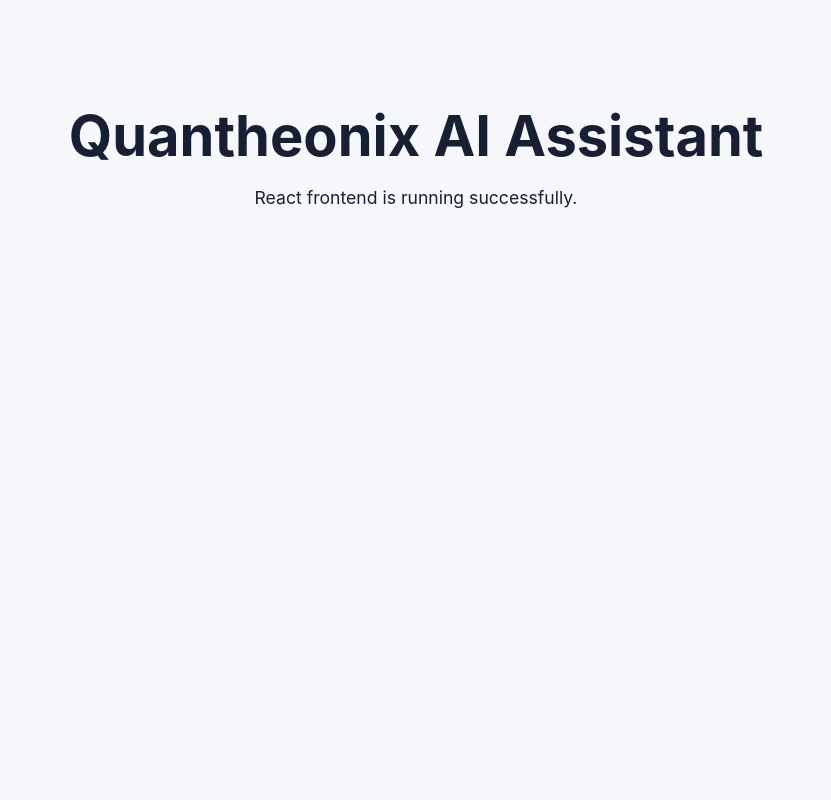
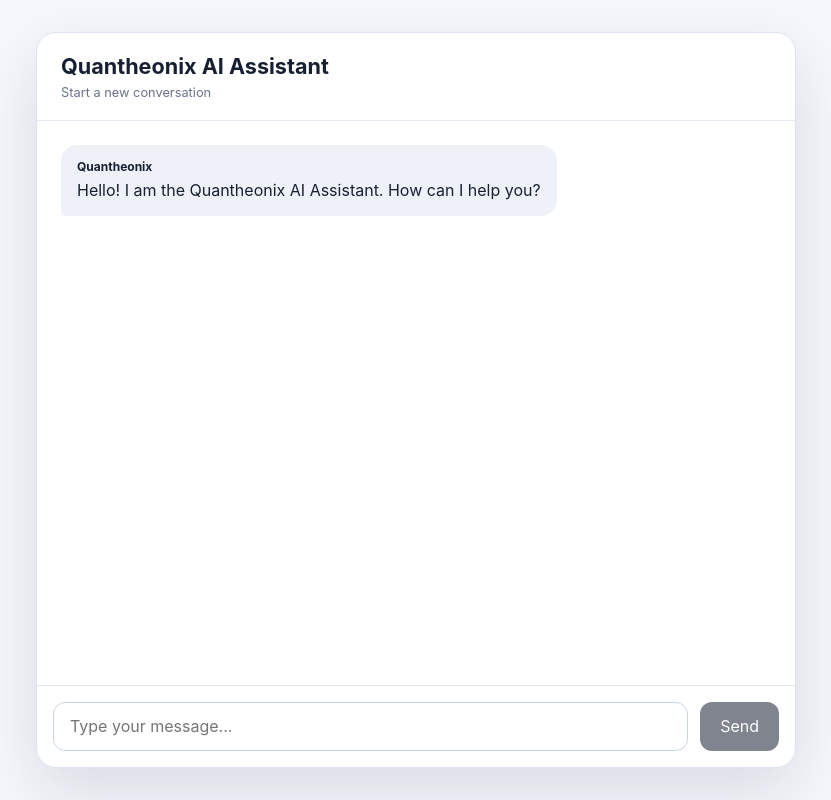
Before and after one commit to madhuka2002/quantheonix-ai-chatbot, a React app in the folder frontend/: page / in a window 1280 px wide. Shown: the whole page, without its empty margins (224-1055 px from the left). Built offline with nearby package versions, Linux system fonts and the light colour scheme; no server answers; the HTML template or start-up script is replaced by a standard one.

Commit message:
Connect React chatbot to FastAPI backend

```diff
--- a/frontend/src/App.css
+++ b/frontend/src/App.css
@@ -1,15 +1,153 @@
 .app {
-    width: min(100% - 2rem, 900px);
-    margin: 0 auto;
-    padding: 4rem 0;
-    text-align: center;
+    display: grid;
+    min-height: 100vh;
+    padding: 2rem;
+    place-items: center;
 }
 
-.app h1 {
-    margin-bottom: 1rem;
-    font-size: clamp(2rem, 6vw, 3.5rem);
+.chat {
+    display: grid;
+    grid-template-rows: auto minmax(300px, 1fr) auto auto;
+    width: min(100%, 760px);
+    height: min(780px, calc(100vh - 4rem));
+    overflow: hidden;
+    background: #ffffff;
+    border: 1px solid #dce3ef;
+    border-radius: 1.25rem;
+    box-shadow: 0 1.5rem 4rem rgba(24, 36, 58, 0.12);
 }
 
-.app p {
-    font-size: 1.1rem;
+.chat__header {
+    padding: 1.25rem 1.5rem;
+    border-bottom: 1px solid #e4e9f2;
 }
+
+.chat__header h1 {
+    margin: 0;
+    font-size: 1.35rem;
+}
+
+.chat__header p {
+    margin: 0.4rem 0 0;
+    overflow: hidden;
+    color: #68738a;
+    font-size: 0.8rem;
+    text-overflow: ellipsis;
+    white-space: nowrap;
+}
+
+.chat__messages {
+    display: flex;
+    flex-direction: column;
+    gap: 1rem;
+    overflow-y: auto;
+    padding: 1.5rem;
+}
+
+.message {
+    width: fit-content;
+    max-width: min(82%, 600px);
+    padding: 0.85rem 1rem;
+    border-radius: 1rem;
+}
+
+.message p {
+    margin: 0.25rem 0 0;
+    line-height: 1.55;
+    white-space: pre-wrap;
+}
+
+.message__sender {
+    display: block;
+    font-size: 0.75rem;
+    font-weight: 700;
+}
+
+.message--assistant {
+    align-self: flex-start;
+    background: #eef2f8;
+    border-bottom-left-radius: 0.25rem;
+}
+
+.message--user {
+    align-self: flex-end;
+    color: #ffffff;
+    background: #172033;
+    border-bottom-right-radius: 0.25rem;
+}
+
+.chat__error {
+    margin: 0;
+    padding: 0.75rem 1.5rem;
+    color: #9f1239;
+    background: #fff1f2;
+    border-top: 1px solid #fecdd3;
+}
+
+.chat__form {
+    display: grid;
+    grid-template-columns: 1fr auto;
+    gap: 0.75rem;
+    padding: 1rem;
+    border-top: 1px solid #e4e9f2;
+}
+
+.chat__form input {
+    width: 100%;
+    min-width: 0;
+    padding: 0.85rem 1rem;
+    color: #172033;
+    background: #ffffff;
+    border: 1px solid #cbd5e1;
+    border-radius: 0.75rem;
+    outline: none;
+}
+
+.chat__form input:focus {
+    border-color: #596780;
+    box-shadow: 0 0 0 3px rgba(89, 103, 128, 0.16);
+}
+
+.chat__form button {
+    padding: 0.85rem 1.25rem;
+    color: #ffffff;
+    background: #172033;
+    border: 0;
+    border-radius: 0.75rem;
+    cursor: pointer;
+}
+
+.chat__form button:disabled {
+    cursor: not-allowed;
+    opacity: 0.55;
+}
+
+.sr-only {
+    position: absolute;
+    width: 1px;
+    height: 1px;
+    overflow: hidden;
+    clip: rect(0, 0, 0, 0);
+    white-space: nowrap;
+}
+
+@media (max-width: 600px) {
+    .app {
+        padding: 0;
+    }
+    .chat {
+        width: 100%;
+        height: 100vh;
+        border: 0;
+        border-radius: 0;
+    }
+    .chat__form {
+        grid-template-columns: 1fr;
+    }
+    .chat__form button {
+        width: 100%;
+    }
+    .message {
+        max-width: 90%;
+    }
+}
--- a/frontend/src/App.jsx
+++ b/frontend/src/App.jsx
@@ -1,15 +1,165 @@
+import { useState } from "react";
+
 import "./App.css";
+import { sendChatMessage } from "./services/chatApi";
+
 
 function App() {
+  const [input, setInput] = useState("");
+
+  const [messages, setMessages] = useState([
+    {
+      id: crypto.randomUUID(),
+      role: "assistant",
+      content:
+        "Hello! I am the Quantheonix AI Assistant. How can I help you?",
+    },
+  ]);
+
+  const [conversationId, setConversationId] = useState(null);
+  const [isLoading, setIsLoading] = useState(false);
+  const [error, setError] = useState("");
+
+
+  async function handleSubmit(event) {
+    event.preventDefault();
+
+    const userMessage = input.trim();
+
+    if (!userMessage || isLoading) {
+      return;
+    }
+
+    setError("");
+    setInput("");
+
+    const newUserMessage = {
+      id: crypto.randomUUID(),
+      role: "user",
+      content: userMessage,
+    };
+
+    setMessages((currentMessages) => [
+      ...currentMessages,
+      newUserMessage,
+    ]);
+
+    setIsLoading(true);
+
+    try {
+      const data = await sendChatMessage(
+        userMessage,
+        conversationId,
+      );
+
+      setConversationId(data.conversation_id);
+
+      const assistantMessage = {
+        id: crypto.randomUUID(),
+        role: "assistant",
+        content: data.reply,
+      };
+
+      setMessages((currentMessages) => [
+        ...currentMessages,
+        assistantMessage,
+      ]);
+    } catch (requestError) {
+      setError(
+        requestError instanceof Error
+          ? requestError.message
+          : "An unexpected error occurred.",
+      );
+    } finally {
+      setIsLoading(false);
+    }
+  }
+
+
   return (
     <main className="app">
-      <h1>Quantheonix AI Assistant</h1>
+      <section className="chat">
+        <header className="chat__header">
+          <div>
+            <h1>Quantheonix AI Assistant</h1>
+            <p>
+              {conversationId
+                ? `Conversation: ${conversationId}`
+                : "Start a new conversation"}
+            </p>
+          </div>
+        </header>
 
-      <p>
-        React frontend is running successfully.
-      </p>
+        <div
+          className="chat__messages"
+          aria-live="polite"
+          aria-label="Chat messages"
+        >
+          {messages.map((message) => (
+            <article
+              className={`message message--${message.role}`}
+              key={message.id}
+            >
+              <span className="message__sender">
+                {message.role === "user"
+                  ? "You"
+                  : "Quantheonix"}
+              </span>
+
+              <p>{message.content}</p>
+            </article>
+          ))}
+
+          {isLoading && (
+            <article className="message message--assistant">
+              <span className="message__sender">
+                Quantheonix
+              </span>
+
+              <p>Thinking...</p>
+            </article>
+          )}
+        </div>
+
+        {error && (
+          <p className="chat__error" role="alert">
+            {error}
+          </p>
+        )}
+
+        <form
+          className="chat__form"
+          onSubmit={handleSubmit}
+        >
+          <label
+            className="sr-only"
+            htmlFor="chat-message"
+          >
+            Enter your message
+          </label>
+
+          <input
+            id="chat-message"
+            type="text"
+            value={input}
+            onChange={(event) => setInput(event.target.value)}
+            placeholder="Type your message..."
+            maxLength={2000}
+            disabled={isLoading}
+            autoComplete="off"
+          />
+
+          <button
+            type="submit"
+            disabled={!input.trim() || isLoading}
+          >
+            {isLoading ? "Sending..." : "Send"}
+          </button>
+        </form>
+      </section>
     </main>
   );
 }
 
+
 export default App;
--- a/frontend/src/index.css
+++ b/frontend/src/index.css
@@ -1,7 +1,7 @@
 :root {
     font-family: Inter, system-ui, -apple-system, BlinkMacSystemFont, "Segoe UI", sans-serif;
     color: #172033;
-    background: #f5f7fb;
+    background: #f4f7fb;
     font-synthesis: none;
     text-rendering: optimizeLegibility;
 }
--- /dev/null
+++ b/frontend/src/services/ChatApi.js
@@ -0,0 +1,41 @@
+const API_BASE_URL =
+    import.meta.env.VITE_API_BASE_URL || "http://127.0.0.1:8000";
+
+/**
+ * Send a message to the FastAPI chatbot.
+ *
+ * @param {string} message
+ * @param {string | null} conversationId
+ * @returns {Promise<{conversation_id: string, reply: string}>}
+ */
+export async function sendChatMessage(message, conversationId = null) {
+    const response = await fetch(`${API_BASE_URL}/api/chat`, {
+        method: "POST",
+
+        headers: {
+            "Content-Type": "application/json",
+            Accept: "application/json",
+        },
+
+        body: JSON.stringify({
+            message,
+            conversation_id: conversationId,
+        }),
+    });
+
+    let data;
+
+    try {
+        data = await response.json();
+    } catch {
+        throw new Error("The server returned an invalid response.");
+    }
+
+    if (!response.ok) {
+        throw new Error(
+            data.detail || "The chatbot request failed.",
+        );
+    }
+
+    return data;
+}
```
